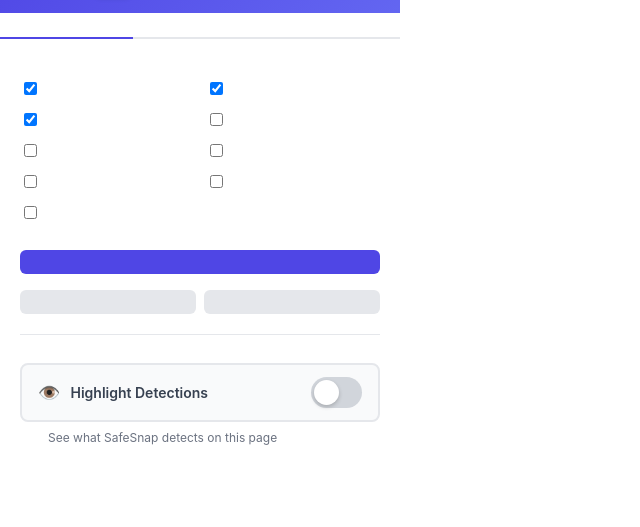
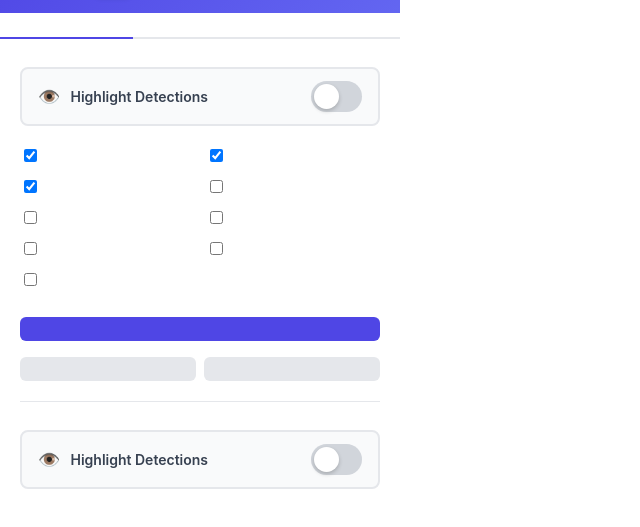
Before and after one commit to safe-snap/safesnap-chrome-extension, a website built with webpack: page src/popup/popup.html in a window 1280 px wide. Shown: the part 59-586 px from the top of the page, without its empty margins (0-640 px from the left). Built offline with nearby package versions, Linux system fonts and the light colour scheme; some packages are replaced by stand-ins of ours; files whose address does not match are found by name.

Commit message:
light UX changes

```diff
--- a/src/content/content.js
+++ b/src/content/content.js
@@ -414,7 +414,7 @@ async function protectPII(enabledTypes) {
     if (isHighlightEnabled()) {
       setTimeout(() => {
         disableHighlightMode();
-        enableHighlightMode();
+        enableHighlightMode(detector);
       }, 100); // Small delay to let DOM settle
     }
 
--- a/src/popup/popup.html
+++ b/src/popup/popup.html
@@ -226,13 +226,6 @@
       .toggle-switch.active::after {
         transform: translateX(20px);
       }
-
-      .toggle-description {
-        font-size: 12px;
-        color: #6b7280;
-        margin-top: 4px;
-        padding-left: 28px;
-      }
     </style>
   </head>
   <body>
@@ -248,6 +241,17 @@
     </div>
 
     <div id="protect-tab" class="tab-content active">
+      <!-- Highlight Detections Toggle -->
+      <div style="margin-bottom: 20px">
+        <div class="toggle-container" id="highlightToggleContainer">
+          <div class="toggle-label">
+            <span class="icon">👁️</span>
+            <span id="highlightToggleLabel">Highlight Detections</span>
+          </div>
+          <div class="toggle-switch" id="highlightToggle"></div>
+        </div>
+      </div>
+
       <div class="pii-types">
         <h3 style="margin-top: 0; font-size: 16px"></h3>
         <div class="checkbox-group">
@@ -304,7 +308,6 @@
           </div>
           <div class="toggle-switch" id="highlightToggle"></div>
         </div>
-        <div class="toggle-description">See what SafeSnap detects on this page</div>
       </div>
 
       <!-- Status Badge -->
```
Also changed, not shown: src/popup/popup.js (+2 -9 lines).
